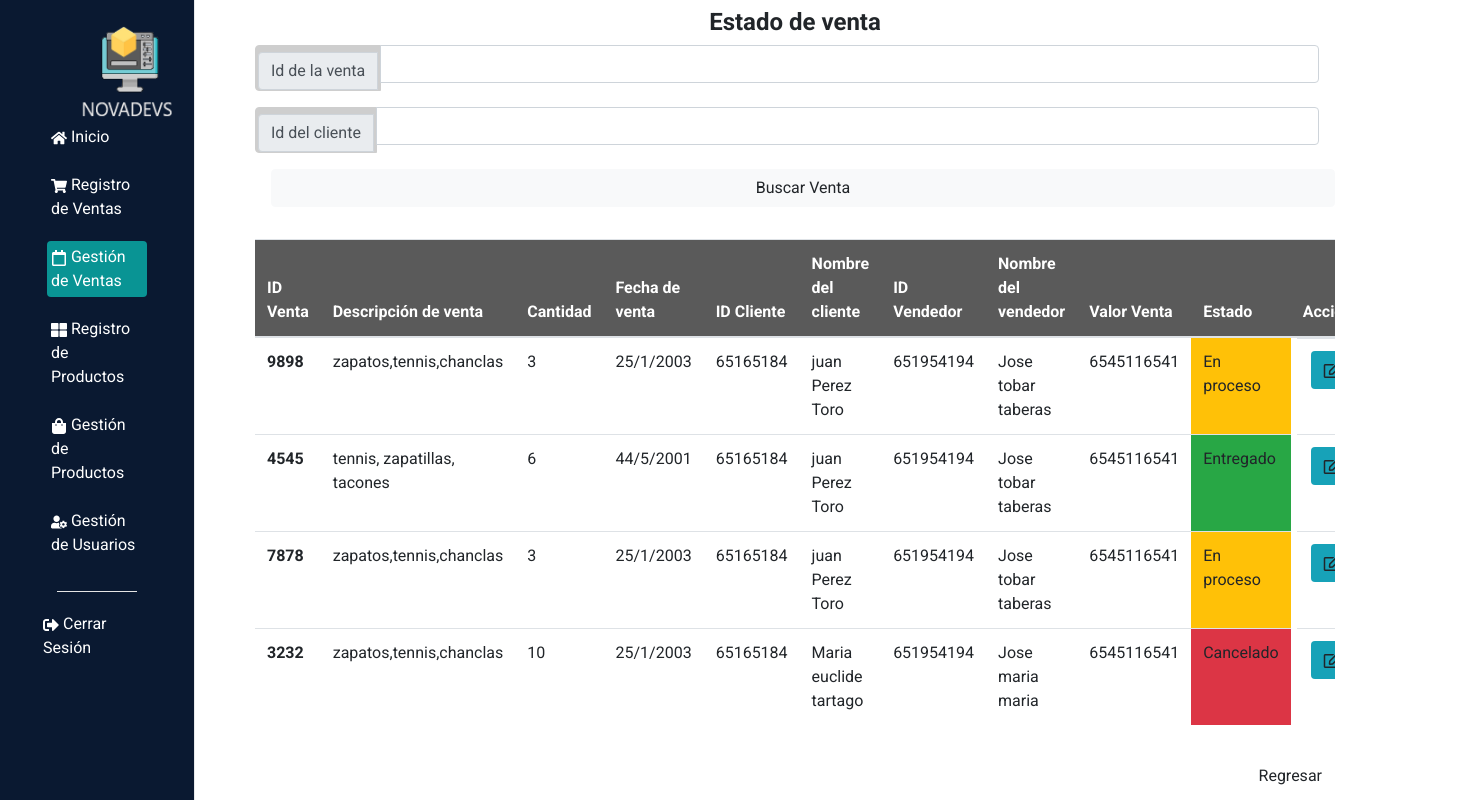
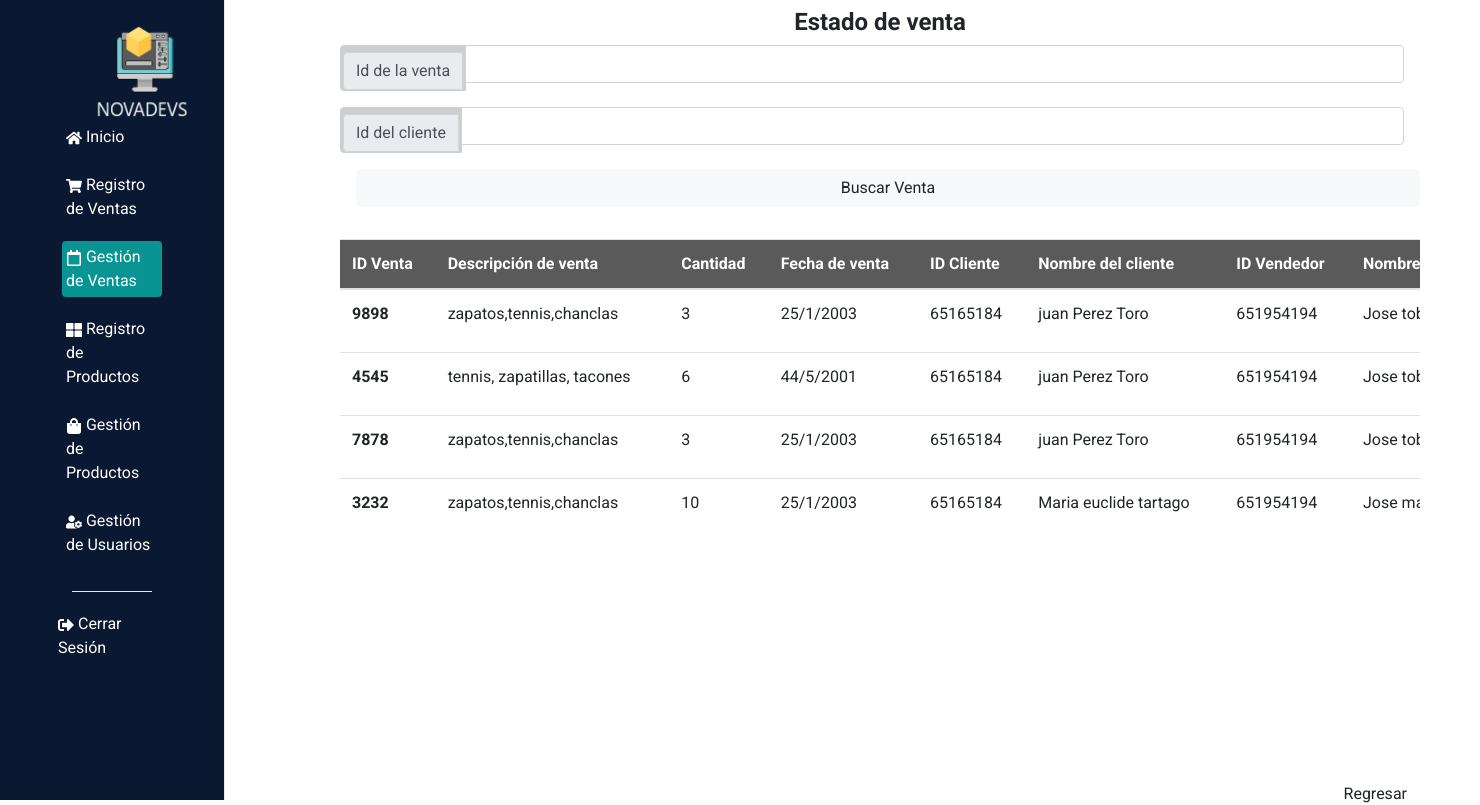
Before and after one commit to NovaDevs-MinTIC/NovaDevs, a React (Create React App) app: page /BuscarActualizarVentas in a window 1280 px wide. Shown: the top 805 px of the page, 1480 px wide, since content can reach past the window. Built offline with nearby package versions, Linux system fonts and the light colour scheme.

Commit message:
actualizando css de tabla ventas

```diff
--- a/src/App.css
+++ b/src/App.css
@@ -67,8 +67,16 @@ h3{
 }
 
 .contenedorVentas{
+  float: center;
   width: 150vh;
-  height: 30%;
+  height: 95vh;
+  margin-left: 55px;
+
+}
+.contenedor-tabla-venta{
+  width: 200vh;
+  height: 65vh;
+
 }
 
 /*----------------CSS BUSCAR Y ACTUALIZAR VENTAS-----------------*/
--- a/src/Layouts/Sidebar.jsx
+++ b/src/Layouts/Sidebar.jsx
@@ -3,7 +3,9 @@ import * as FaIcons from 'react-icons/fa'
 import Logo from 'media/Logo_1.png'
 function Sidebar(){
     return(
+
         <div className="sidebar container-sm">
+          <div className="container">
             <ul>
                 <img src={Logo} alt="" className="Logo_1"/>
 
@@ -45,6 +47,7 @@ function Sidebar(){
                 </li>
             </ul>
         </div>
+        </div>
     )
 }
 export default Sidebar
--- a/src/components/DataVentas.jsx
+++ b/src/components/DataVentas.jsx
@@ -73,6 +73,7 @@ const DataVentas = () => {
 const TablaVentas = ({listaVentas}) =>{
 
     return (
+        <div className="contenedor-tabla-venta">
         <table className="table table-hover">
             <thead>
                 <tr>
@@ -114,6 +115,7 @@ const TablaVentas = ({listaVentas}) =>{
                 })}
             </tbody>
         </table>
+        </div>
     )
 }
 
```
Also changed, not shown: src/pages/Inicio.jsx (added, +16 -0 lines).
